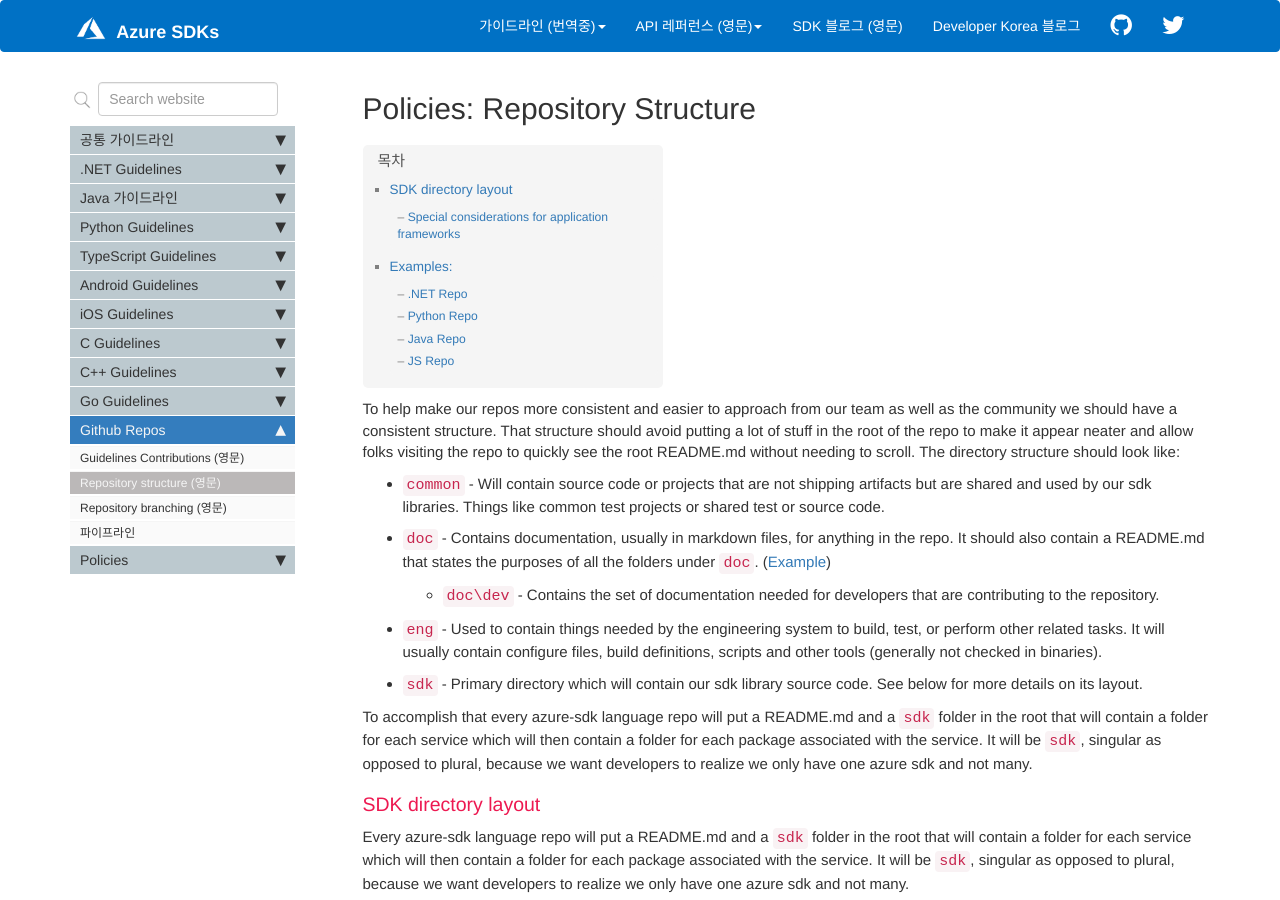
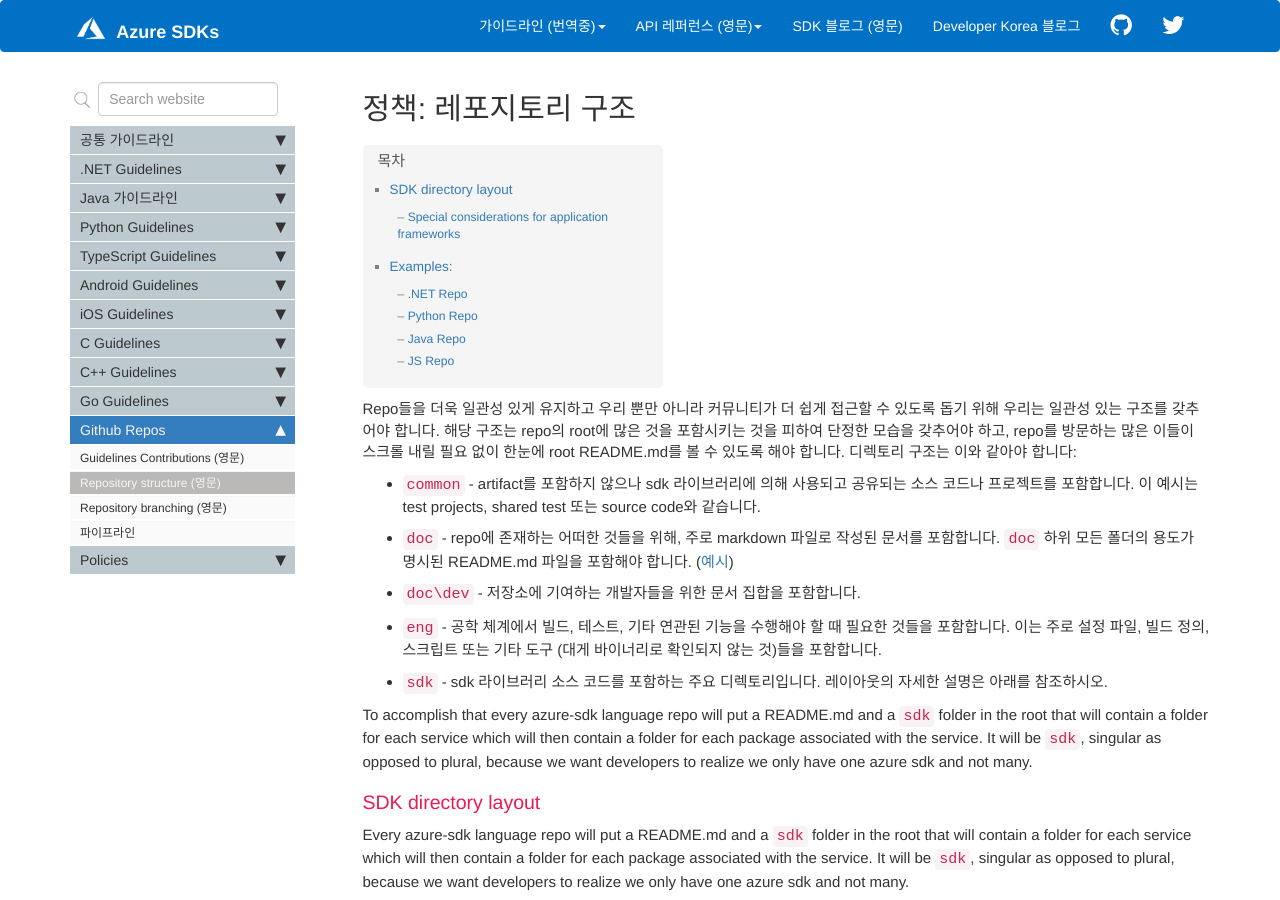
Before and after one commit to Azure/azure-sdk-korean, a Jekyll site: the page built from docs/policies/repostructure.md, in a window 1280 px wide and 900 px high. Built offline with Jekyll 4.4.1, drawn with Linux system fonts in a browser that asks for light colours; comment, search, counter and statistics services are not loaded.

Commit message:
Translate docs/policies/repostructure.md - directory definitions in Korean

```diff
--- a/docs/policies/repostructure.md
+++ b/docs/policies/repostructure.md
@@ -1,17 +1,20 @@
 ---
-title: "Policies: Repository Structure"
+title: "정책: 레포지토리 구조"
 permalink: policies_repostructure.html
 folder: policies
 sidebar: general_sidebar
 ---
 
-To help make our repos more consistent and easier to approach from our team as well as the community we should have a consistent structure. That structure should avoid putting a lot of stuff in the root of the repo to make it appear neater and allow folks visiting the repo to quickly see the root README.md without needing to scroll. The directory structure should look like:
+Repo들을 더욱 일관성 있게 유지하고 우리 뿐만 아니라 커뮤니티가 더 쉽게 접근할 수 있도록 돕기 위해 우리는 일관성 있는 구조를 갖추어야 합니다. 해당 구조는 repo의 root에 많은 것을 포함시키는 것을 피하여 단정한 모습을 갖추어야 하고, repo를 방문하는 많은 이들이 스크롤 내릴 필요 없이 한눈에 root README.md를 볼 수 있도록 해야 합니다. 디렉토리 구조는 이와 같아야 합니다:
 
-- `common` - Will contain source code or projects that are not shipping artifacts but are shared and used by our sdk libraries. Things like common test projects or shared test or source code.
-- `doc` - Contains documentation, usually in markdown files, for anything in the repo. It should also contain a README.md that states the purposes of all the folders under `doc`.  ([Example](https://github.com/Azure/azure-sdk-for-python/blob/main/doc/README.md))
-  - `doc\dev` - Contains the set of documentation needed for developers that are contributing to the repository.
-- `eng` - Used to contain things needed by the engineering system to build, test, or perform other related tasks. It will usually contain configure files, build definitions, scripts and other tools (generally not checked in binaries).
-- `sdk` - Primary directory which will contain our sdk library source code. See below for more details on its layout.
+- `common` - artifact를 포함하지 않으나 sdk 라이브러리에 의해 사용되고 공유되는 소스 코드나 프로젝트를 포함합니다. 이 예시는 test projects, shared test 또는 source code와 같습니다.
+
+- `doc` - repo에 존재하는 어떠한 것들을 위해, 주로 markdown 파일로 작성된 문서를 포함합니다. `doc` 하위 모든 폴더의 용도가 명시된 README.md 파일을 포함해야 합니다. ([예시](https://github.com/Azure/azure-sdk-for-python/blob/main/doc/README.md))
+
+- `doc\dev` - 저장소에 기여하는 개발자들을 위한 문서 집합을 포함합니다.
+
+- `eng` - 공학 체계에서 빌드, 테스트, 기타 연관된 기능을 수행해야 할 때 필요한 것들을 포함합니다. 이는 주로 설정 파일, 빌드 정의, 스크립트 또는 기타 도구 (대게 바이너리로 확인되지 않는 것)들을 포함합니다.
+- `sdk` - sdk 라이브러리 소스 코드를 포함하는 주요 디렉토리입니다. 레이아웃의 자세한 설명은 아래를 참조하시오.
 
 
  To accomplish that every azure-sdk language repo will put a README.md and a `sdk` folder in the root that will contain a folder for each service which will then contain a folder for each package associated with the service. It will be `sdk`, singular as opposed to plural, because we want developers to realize we only have one azure sdk and not many.
```
